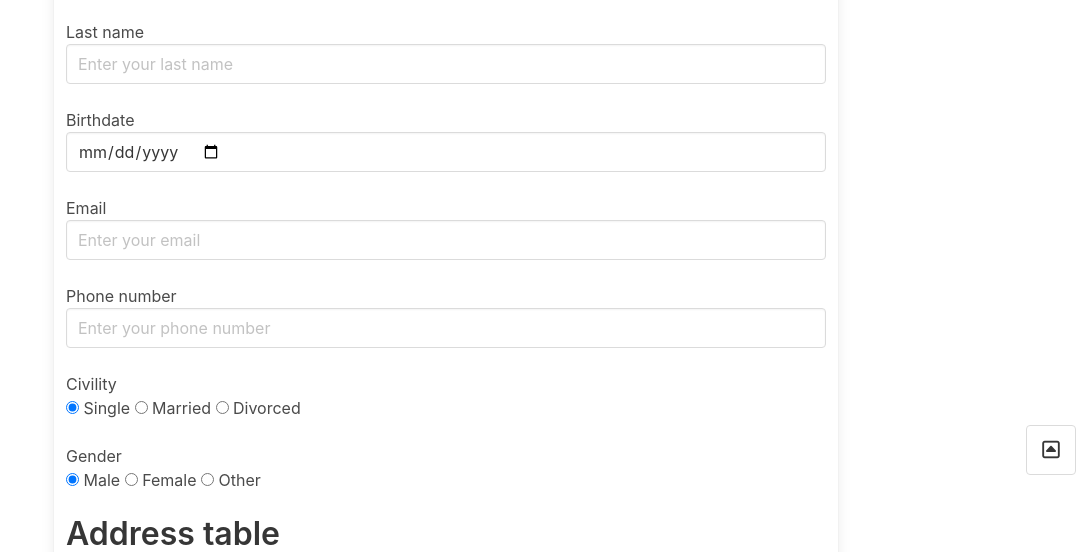
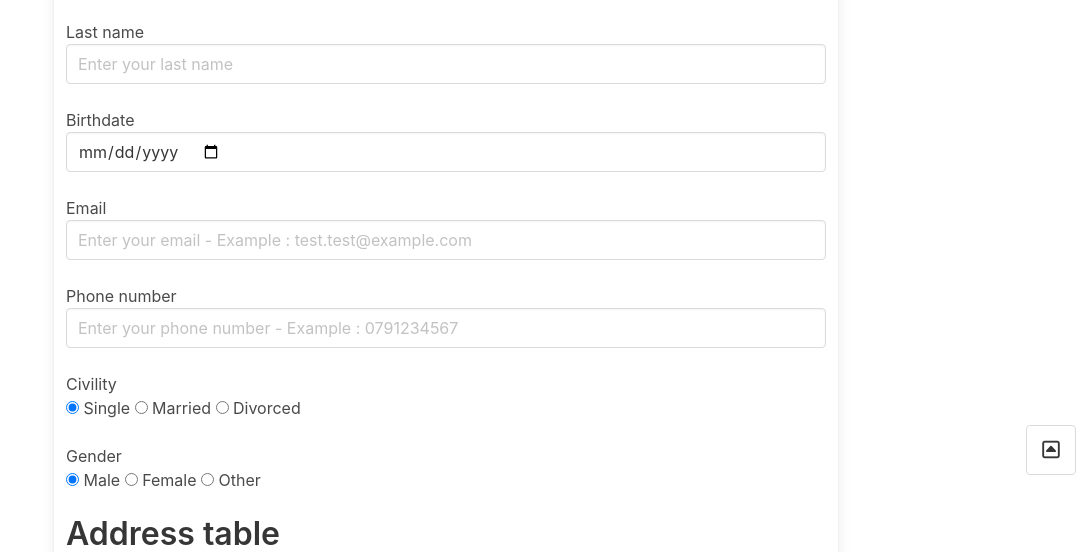
Before and after one commit to BastienVienet/SQLform, a PHP site: page / in a window 1280 px wide. Shown: the part 307-859 px from the top of the page, without its empty margins (194-1280 px from the left). Run offline with PHP 8.4, Linux system fonts and the light colour scheme; some libraries are stand-ins or nearby versions.

Commit message:
Changing details on the form

```diff
--- a/index.php
+++ b/index.php
@@ -118,7 +118,7 @@ require_once './header.php'
                         <input class="input is-normal"
                                type="email"
                                name="email"
-                               placeholder="Enter your email"
+                               placeholder="Enter your email - Example : test.test@example.com"
                                required><br><br>
                     </label>
                     <label for="phone">Phone number<br>
@@ -126,7 +126,7 @@ require_once './header.php'
                                type="tel"
                                name="phone"
                                maxlength="10"
-                               placeholder="Enter your phone number"><br>
+                               placeholder="Enter your phone number - Example : 0791234567"><br>
                     </label><br>
                     <p>Civility</p>
                     <div>
@@ -195,8 +195,8 @@ require_once './header.php'
                     <label for="postal_code">Postal code<br>
                         <input class="input is-normal"
                                type="number"
-                               min="1000"
-                               max="9999"
+                               min="100"
+                               max="999999"
                                name="postal_code"
                                placeholder="NPA"><br><br>
                     </label>
```
